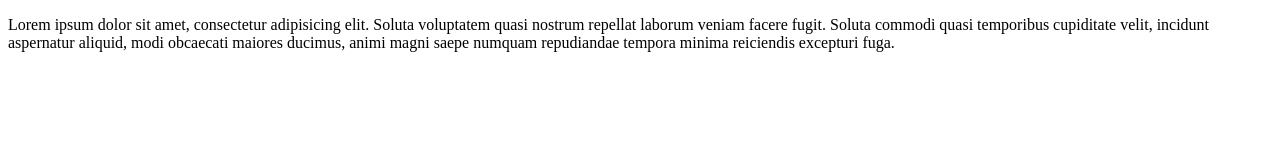
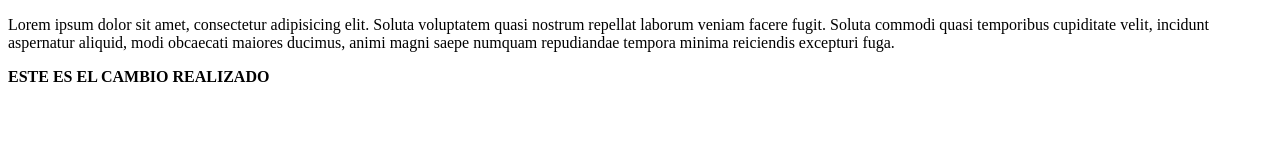
Before and after one commit to chaarlsblack/prototipos, a plain HTML site: page index.html in a window 1280 px wide. Drawn offline with Linux system fonts and the light colour scheme.

Commit message:
Update index.html
Strong es el cambio realizado

```diff
--- a/index.html
+++ b/index.html
@@ -6,6 +6,6 @@
 </head>
 <body>
 	<div><p>Lorem ipsum dolor sit amet, consectetur adipisicing elit. Soluta voluptatem quasi nostrum repellat laborum veniam facere fugit. Soluta commodi quasi temporibus cupiditate velit, incidunt aspernatur aliquid, modi obcaecati maiores ducimus, animi magni saepe numquam repudiandae tempora minima reiciendis excepturi fuga.</p></div>
-
+	<strong>ESTE ES EL CAMBIO REALIZADO</strong>
 </body>
 </html>
```
